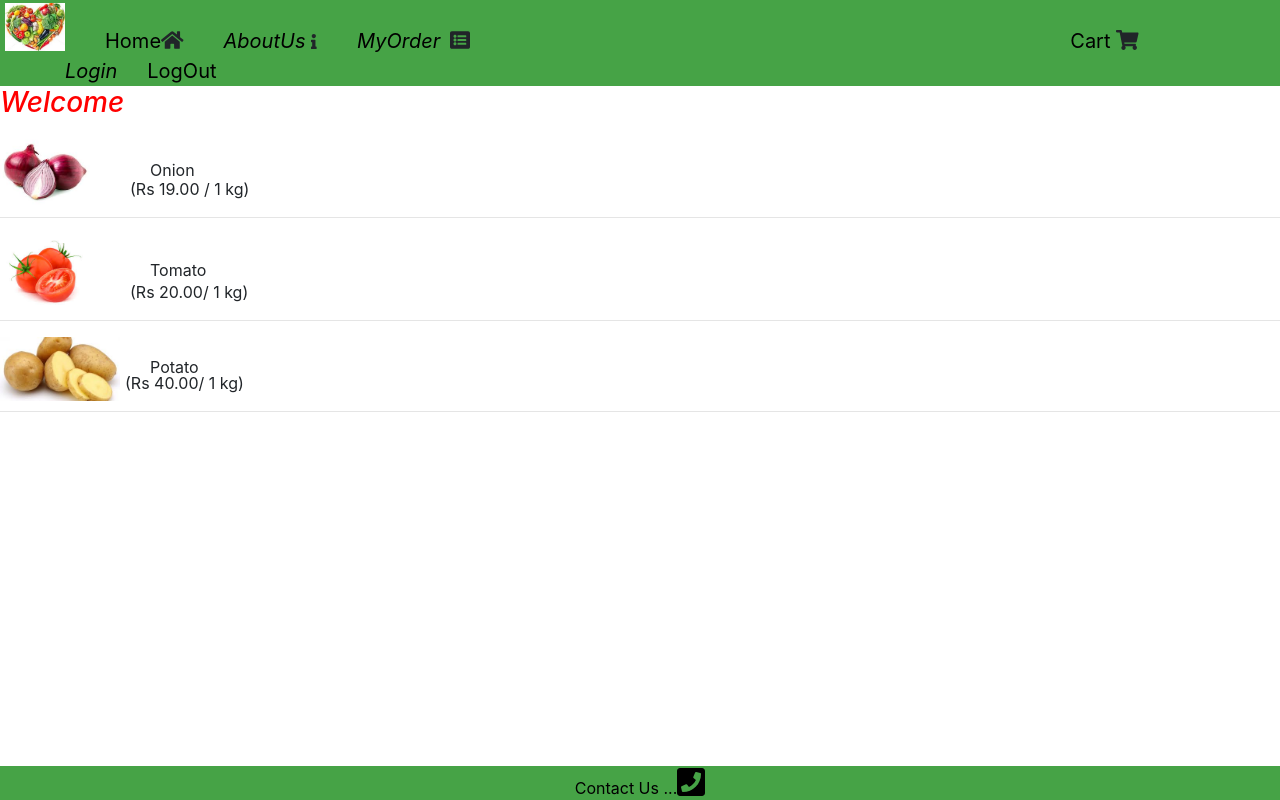
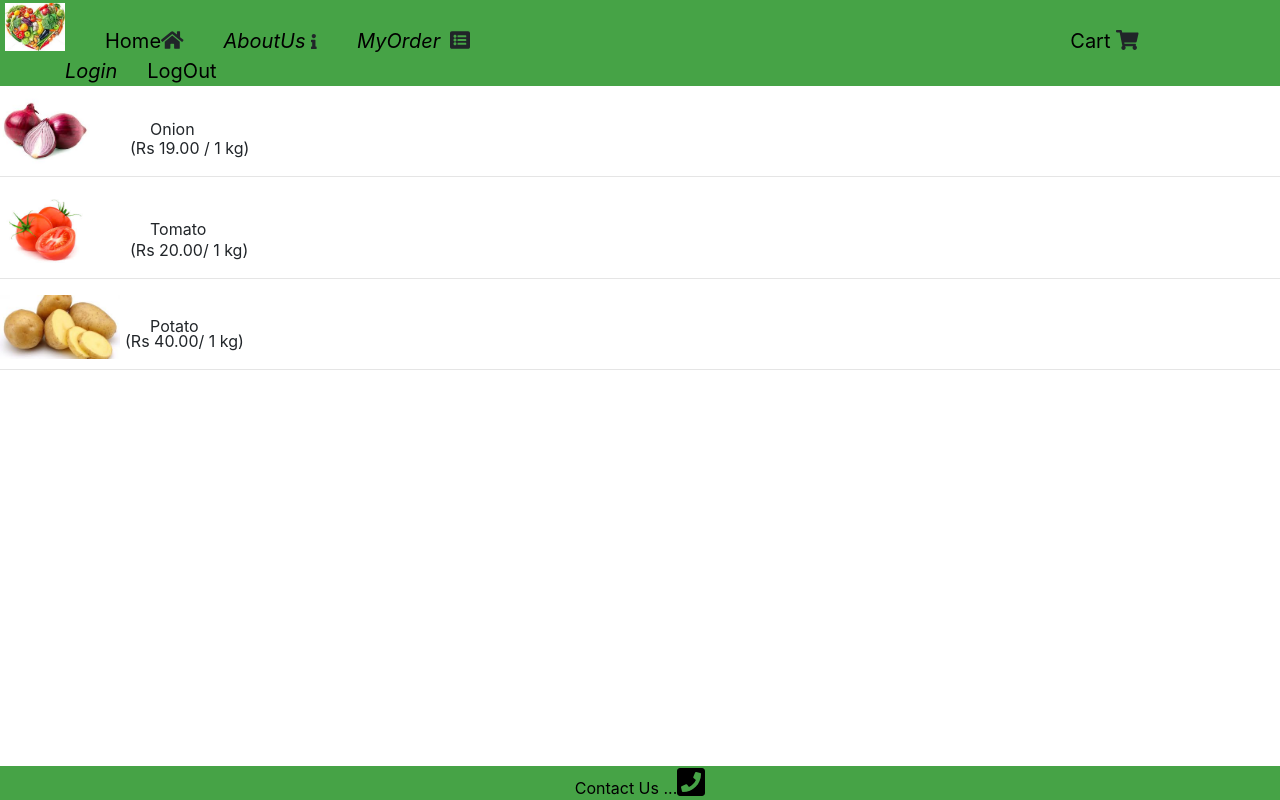
Before and after one commit to chaitaleeghare16/online_vegetable_shop, a React (Create React App) app: page / in a window 1280 px wide. Built offline with nearby package versions, Linux system fonts and the light colour scheme.

Commit message:
ready files login signup homepage admin with updates

```diff
--- a/src/Project/Header.js
+++ b/src/Project/Header.js
@@ -59,7 +59,7 @@ export class Header extends Component {
                      <Route path='/admin/:name' exact component={Admin}></Route>
                      <Route path='/login' exact component={LogIn}/>
                     <Route path="/signup" exact component={SignUp}/>
-                    <Route path="/" exact component={HomePage}/>
+                    <Route path="/" exact component={Home}/>
 
                      </Switch>
 
--- a/src/Project/Home.js
+++ b/src/Project/Home.js
@@ -1,11 +1,56 @@
 import React, { Component } from 'react'
+import onion from './Images/onion.jpeg'
+import tomato from './Images/tomato.jpeg'
+import potato from './Images/potato.jpeg'
+
+
+import './Styles/HomePage.css'
 
 export class Home extends Component {
+
+
+
+
+
+
+
     render() {
-        return (
-            <div>
-                hii from home
-            </div>
+
+
+
+
+
+       return (
+
+
+            <div id='content' style={{textAlign:'left'}}>
+
+
+
+
+                <img src={onion} alt="onion" id='onion'></img>
+                <span style={{marginLeft:'60px'}}>Onion
+                <div style={{marginLeft:'130px',marginTop:'-40px'}}><span>(Rs 19.00 / 1 kg)</span></div></span>
+
+                <hr/>
+
+                <img src={tomato} alt="tomato" id='tomato'></img>
+                <span style={{marginLeft:'60px'}}>Tomato
+                <div style={{marginLeft:'130px',marginTop:'-30px'}}><span>(Rs 20.00/ 1 kg)</span></div></span>
+
+                <hr/>
+
+                <img src={potato} alt="potato" id='potato'></img>
+                <span style={{marginLeft:'30px'}}>Potato
+                <div style={{marginLeft:'125px',marginTop:'-30px'}}><span>(Rs 40.00/ 1 kg)</span></div></span>
+                <hr/>
+
+
+
+</div>
+
+
+
         )
     }
 }
```
